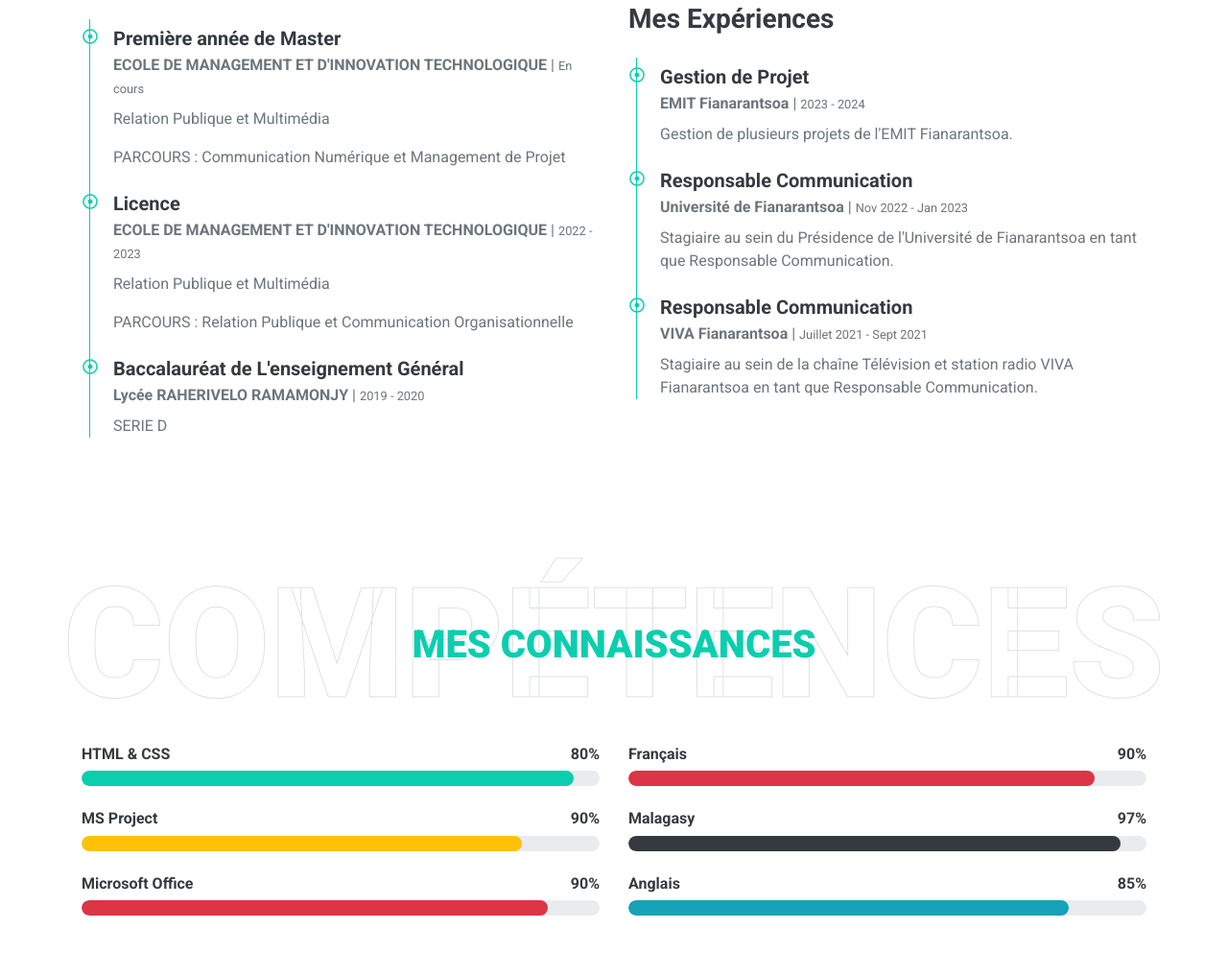
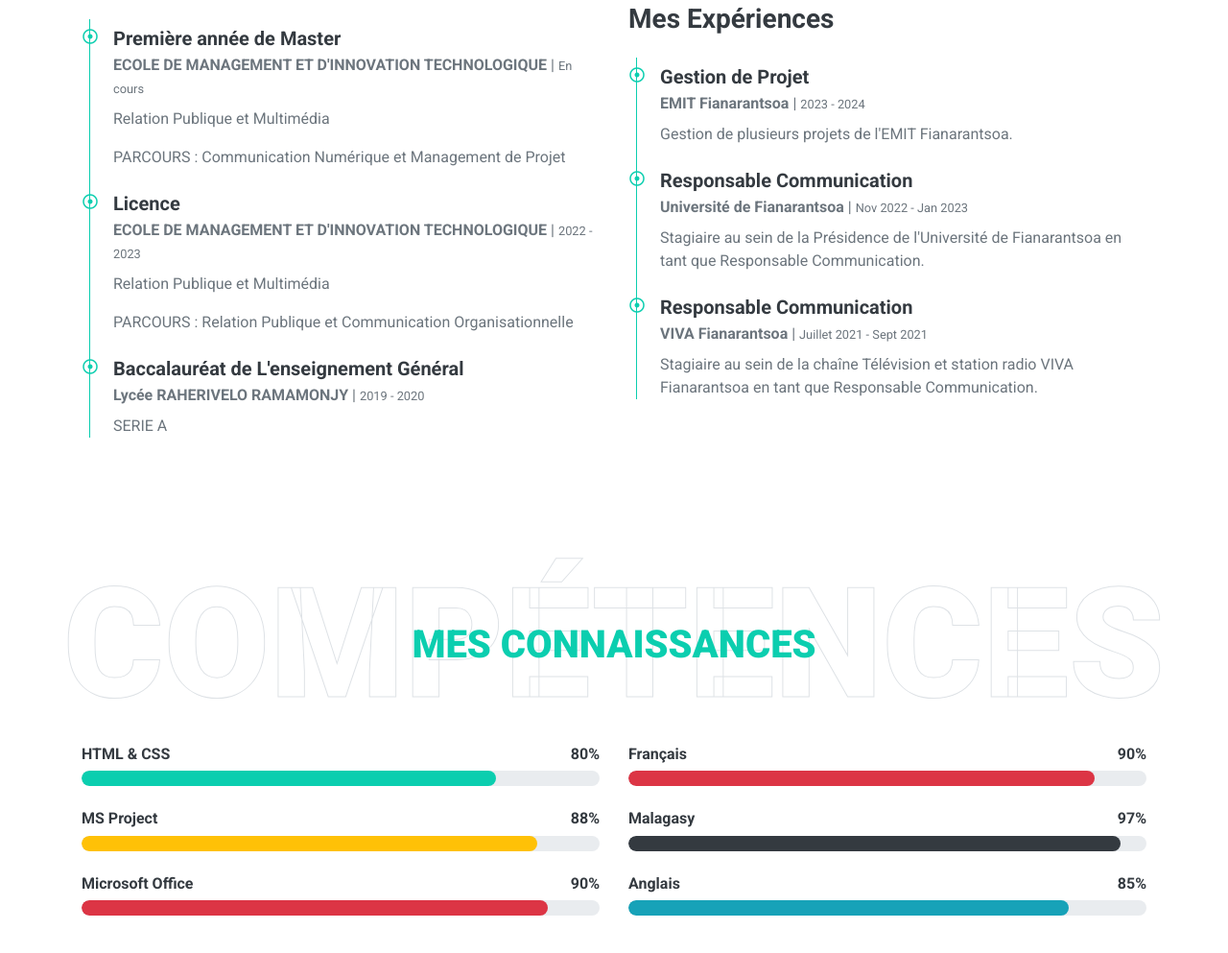
Before and after one commit to tsiory1299/tsiory1299.github.io, a plain HTML site: page index.html in a window 1280 px wide. Shown: the part 2025-3018 px from the top of the page at 96% size. Drawn offline with nearby package versions, Linux system fonts and the light colour scheme.

Commit message:
version2

```diff
--- a/index.html
+++ b/index.html
@@ -117,7 +117,7 @@
                         <div class="col-sm-6 py-2"><h6>Date d'anniversaire: <span class="text-secondary">12 septembre 1999</span></h6></div>
 
 
-                        <div class="col-sm-6 py-2"><h6>Téléphone: <span class="text-secondary">+261 34 76 797 00</span></h6></div>
+                        <div class="col-sm-6 py-2"><h6>Téléphone: <span class="text-secondary">+261 17 789 93</span></h6></div>
                         <div class="col-sm-6 py-2"><h6>E-mail: <span class="text-secondary">andriatsiorilaza.fehinjaka@gmail.com</span></h6></div>
                         <div class="col-sm-6 py-2"><h6>Adresse: <span class="text-secondary">Antsororokavo, Fianarantsoa</span></h6></div>
                         <div class="col-sm-6 py-2"><h6>Freelance: <span class="text-secondary">Disponible</span></h6></div>
@@ -160,7 +160,7 @@
                             <i class="far fa-dot-circle text-primary position-absolute" style="top: 2px; left: -32px;"></i>
                             <h5 class="font-weight-bold mb-1">Baccalauréat de L'enseignement Général</h5>
                             <p class="mb-2"><strong>Lycée RAHERIVELO RAMAMONJY</strong> | <small>2019 - 2020</small></p>
-                            <p>SERIE D</p>
+                            <p>SERIE A</p>
                         </div>
                     </div>
                 </div>
@@ -177,7 +177,7 @@
                             <i class="far fa-dot-circle text-primary position-absolute" style="top: 2px; left: -32px;"></i>
                             <h5 class="font-weight-bold mb-1">Responsable Communication</h5>
                             <p class="mb-2"><strong>Université de Fianarantsoa</strong> | <small>Nov 2022 - Jan 2023</small></p>
-                            <p>Stagiaire au sein du Présidence de l'Université de Fianarantsoa en tant que Responsable Communication.</p>
+                            <p>Stagiaire au sein de la Présidence de l'Université de Fianarantsoa en tant que Responsable Communication.</p>
                         </div>
                         <div class="position-relative mb-4">
                             <i class="far fa-dot-circle text-primary position-absolute" style="top: 2px; left: -32px;"></i>
@@ -208,16 +208,16 @@
                             <h6 class="font-weight-bold">80%</h6>
                         </div>
                         <div class="progress">
-                            <div class="progress-bar bg-primary" role="progressbar" aria-valuenow="95" aria-valuemin="0" aria-valuemax="100"></div>
+                            <div class="progress-bar bg-primary" role="progressbar" aria-valuenow="80" aria-valuemin="0" aria-valuemax="100"></div>
                         </div>
                     </div>
                     <div class="skill mb-4">
                         <div class="d-flex justify-content-between">
                             <h6 class="font-weight-bold">MS Project</h6>
-                            <h6 class="font-weight-bold">90%</h6>
+                            <h6 class="font-weight-bold">88%</h6>
                         </div>
                         <div class="progress">
-                            <div class="progress-bar bg-warning" role="progressbar" aria-valuenow="85" aria-valuemin="0" aria-valuemax="100"></div>
+                            <div class="progress-bar bg-warning" role="progressbar" aria-valuenow="88" aria-valuemin="0" aria-valuemax="100"></div>
                         </div>
                     </div>
                     <div class="skill mb-4">
```
